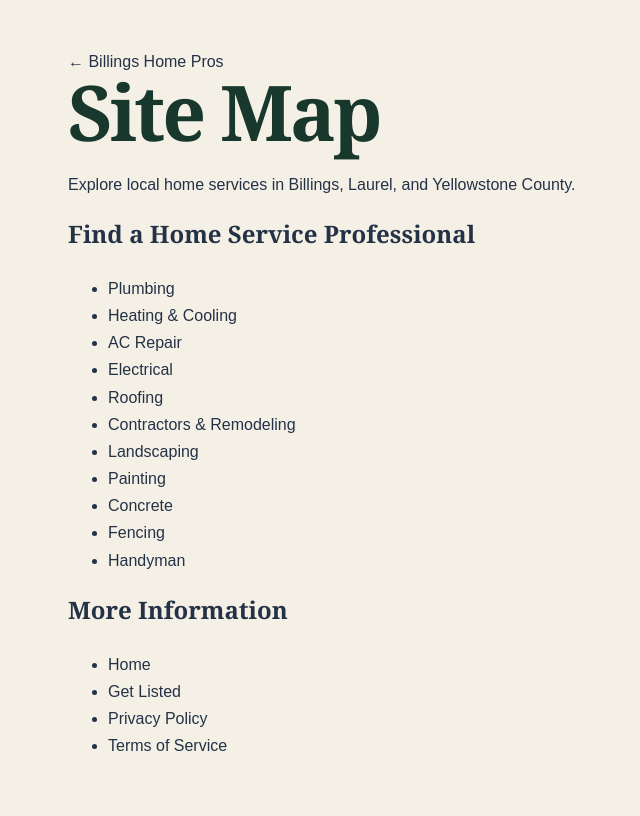
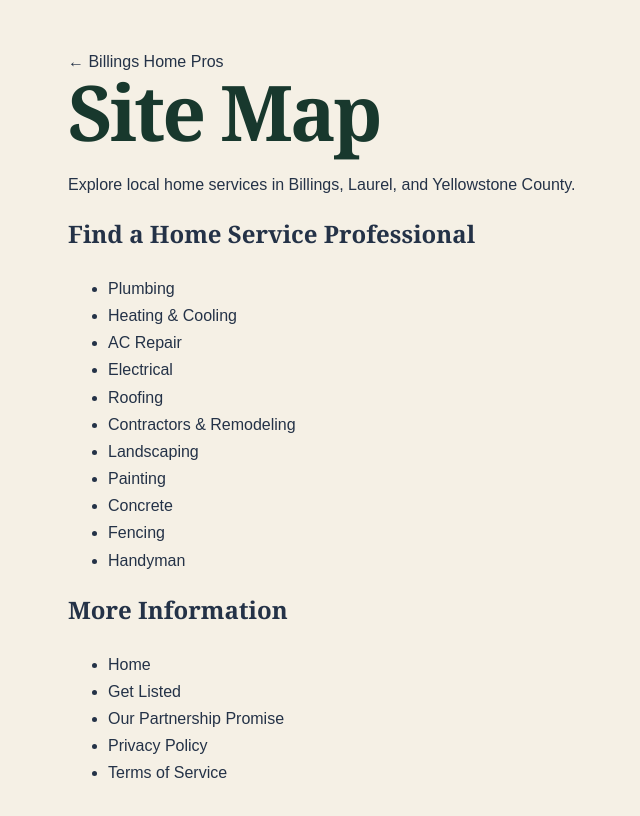
Before and after one commit to Cheddaronbass/billingshomepros, a Next.js app: page /site-map in a window 1280 px wide. Shown: the top 816 px of the page, without its empty margins (146-786 px from the left). Built offline with nearby package versions, Linux system fonts and the light colour scheme.

Commit message:
Link partnership progress page from HTML site map

```diff
--- a/app/site-map/page.js
+++ b/app/site-map/page.js
@@ -21,6 +21,7 @@ const categories = [
 const otherPages = [
   ["Home", "/"],
   ["Get Listed", "/get-listed"],
+  ["Our Partnership Promise", "/our-progress"],
   ["Privacy Policy", "/privacy"],
   ["Terms of Service", "/terms"],
 ];
```
